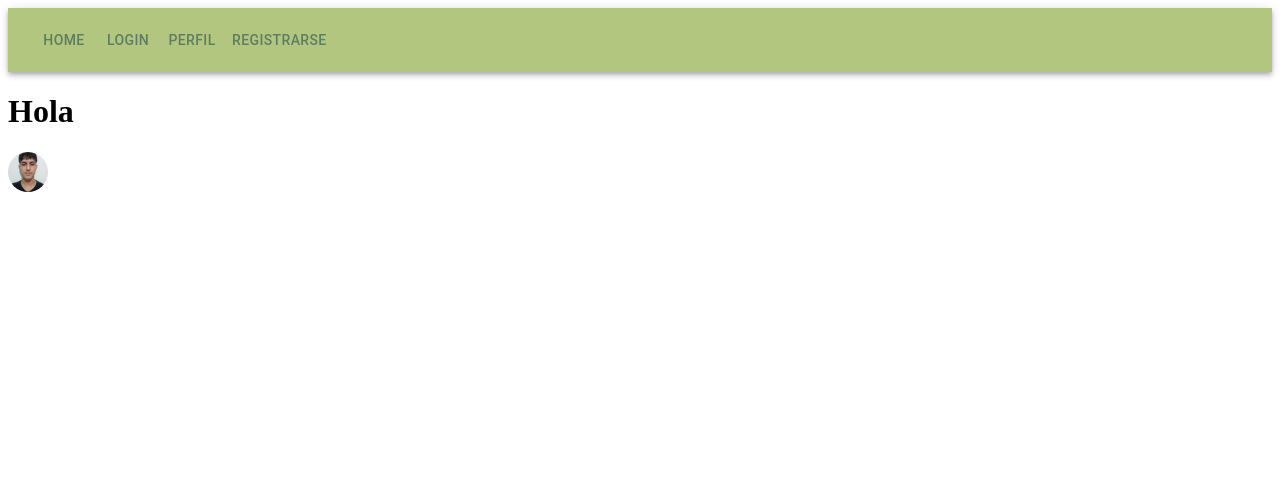
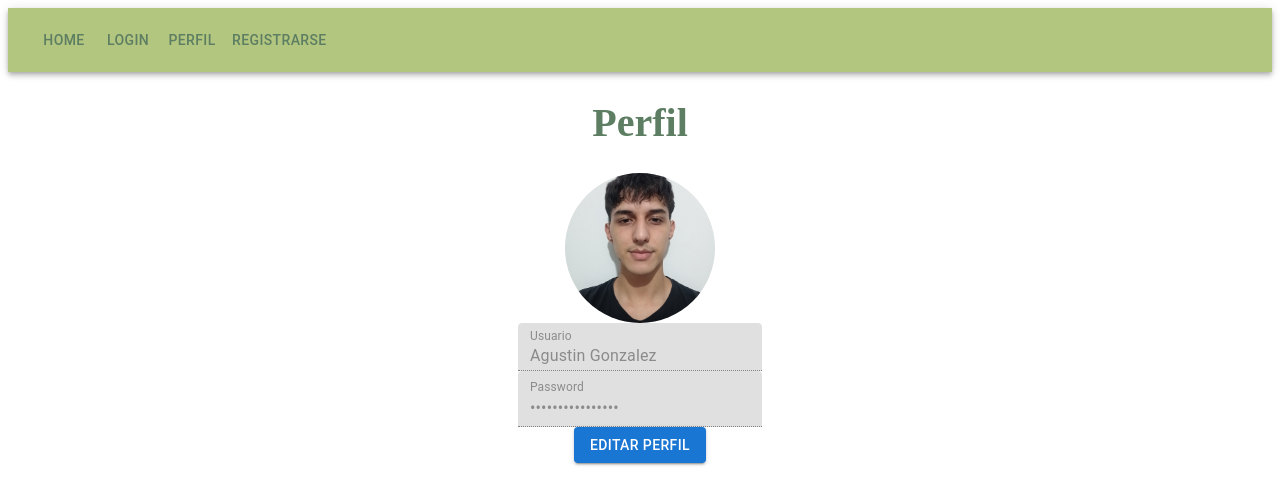
Before and after one commit to Agus-IG/practico-react, a React (Vite) app: page /perfiluser in a window 1280 px wide. Shown: the top 504 px of the page. Built offline with nearby package versions, Linux system fonts and the light colour scheme.

Commit message:
estructura, inputs, form y estilo

```diff
--- a/src/Styles.jsx
+++ b/src/Styles.jsx
@@ -33,5 +33,14 @@ export const estilos = {
       cont:{
         width: "100%",
         alignItems: "center",
+      },
+      profile: {
+        display:"flex",
+        flexDirection: "column",
+        alignItems: "center"
+      },
+      avatar: {
+        width:"150px",
+        height:"150px"
       }
   }
--- /dev/null
+++ b/src/components/FormDialog.jsx
@@ -0,0 +1,51 @@
+import * as React from 'react';
+import Button from '@mui/material/Button';
+import TextField from '@mui/material/TextField';
+import Dialog from '@mui/material/Dialog';
+import DialogActions from '@mui/material/DialogActions';
+import DialogContent from '@mui/material/DialogContent';
+import DialogContentText from '@mui/material/DialogContentText';
+import DialogTitle from '@mui/material/DialogTitle';
+
+export default function FormDialog(props) {
+    const [open, setOpen] = React.useState(false);
+
+    const handleClickOpen = () => {
+        setOpen(true);
+    };
+
+    const handleClose = () => {
+        setOpen(false);
+    };
+
+    return (
+        <React.Fragment>
+            <Button variant="contained" onClick={handleClickOpen}>
+                {props.title}
+            </Button>
+            <Dialog open={open} onClose={handleClose}>
+                <DialogTitle>{props.title}</DialogTitle>
+                <DialogContent>
+                    <TextField
+                        id="standard-basic"
+                        label="Usuario"
+                        defaultValue="Agustin Gonzalez"
+                        variant="filled"
+                    />
+                    <TextField
+                        id="standard-password-input"
+                        label="Password"
+                        type="password"
+                        defaultValue="Agustin Gonzalez"
+                        autoComplete="current-password"
+                        variant="filled"
+                    />
+                </DialogContent>
+                <DialogActions>
+                    <Button onClick={handleClose}>Cancelar</Button>
+                    <Button onClick={handleClose}>Aceptar</Button>
+                </DialogActions>
+            </Dialog>
+        </React.Fragment>
+    );
+}
--- a/src/pages/PerfilUser.jsx
+++ b/src/pages/PerfilUser.jsx
@@ -1,12 +1,33 @@
 import * as React from 'react';
 import Avatar from '@mui/material/Avatar';
+import { estilos } from '../Styles';
+import FormDialog from '../components/FormDialog';
+import TextField from '@mui/material/TextField';
 
 export function PerfilUser() {
     return (
         <>
-            <div>
-                <h1>Hola</h1>
-                <Avatar alt="Remy Sharp" src="/public/foto-cv.jpg" />
+            <div style={estilos.profile}>
+                <h1 style={estilos.titulos}>Perfil</h1>
+                <Avatar alt="Remy Sharp" src="/public/foto-cv.jpg" style={estilos.avatar} />
+                <TextField
+                    disabled
+                    label="Usuario"
+                    id="outlined-size-small"
+                    defaultValue="Agustin Gonzalez"
+                    size="small"
+                    variant="filled"
+                />
+                <TextField
+                    disabled
+                    id="standard-password-input"
+                    label="Password"
+                    type="password"
+                    defaultValue="Agustin Gonzalez"
+                    autoComplete="current-password"
+                    variant="filled"
+                />
+                <FormDialog title="Editar perfil" />
             </div>
         </>
     )
```
